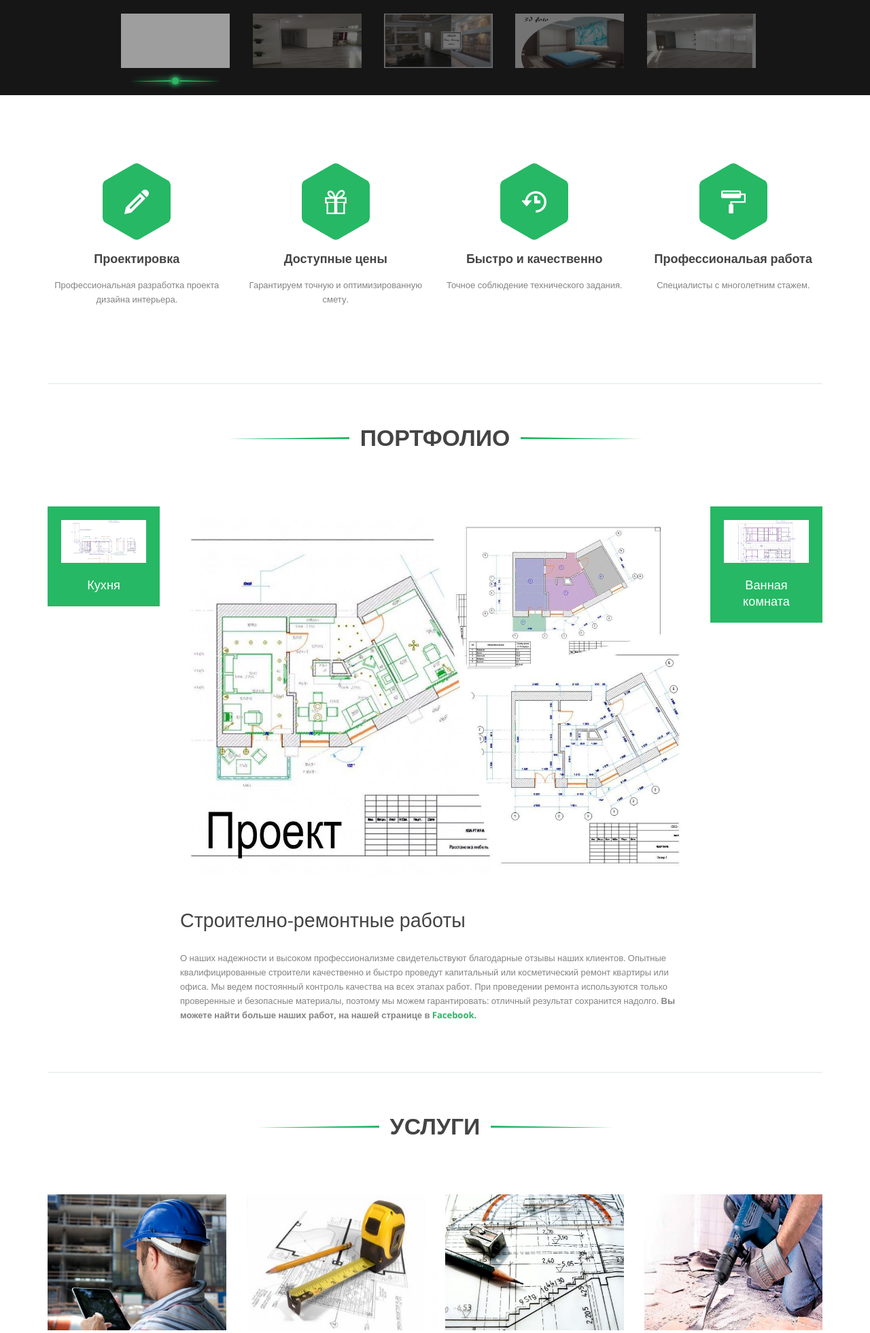
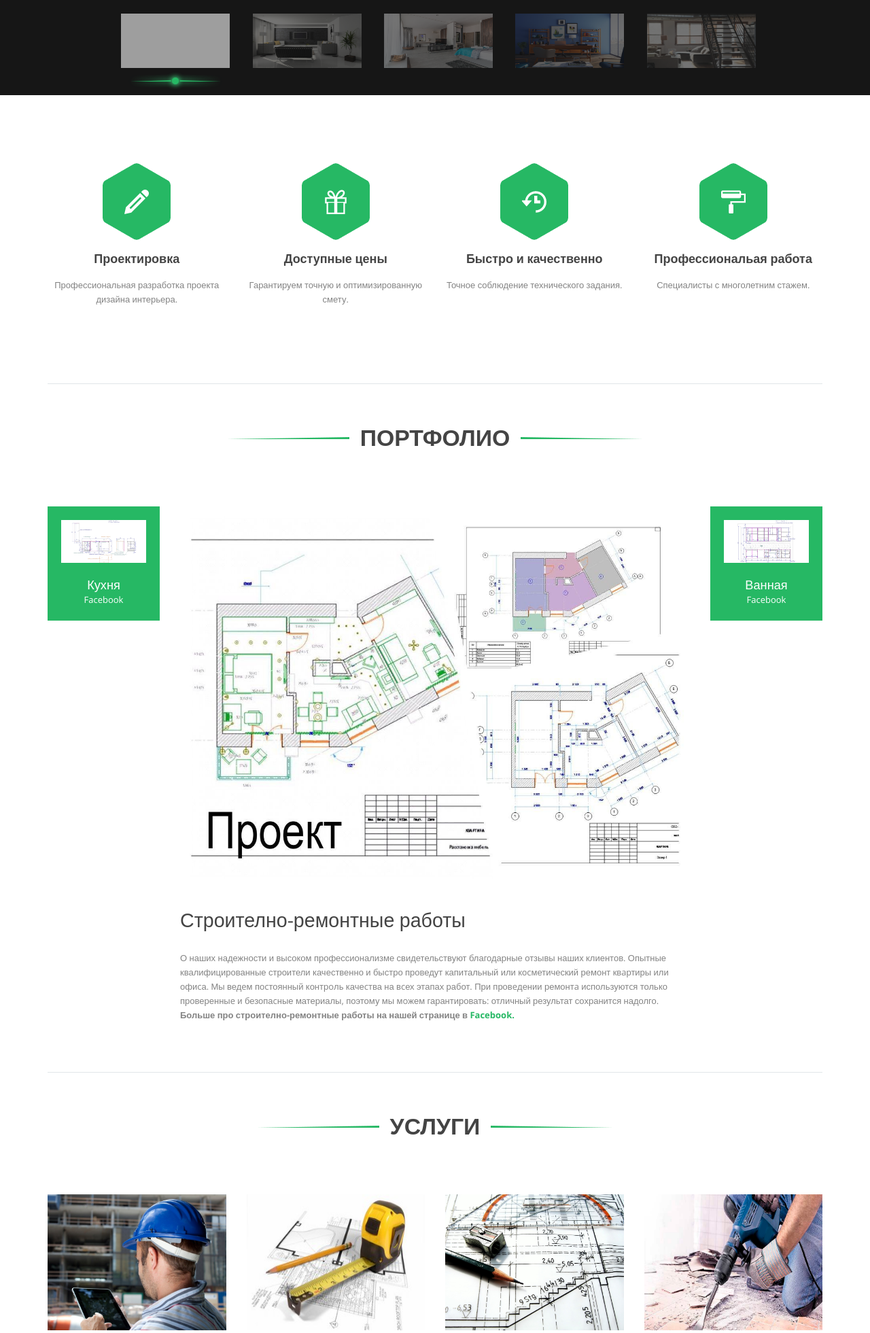
Before and after one commit to PatrickKvartsaniy/lviarweb, a Flask app: page / in a window 1280 px wide. Shown: the part 902-2863 px from the top of the page at 68% size. Run offline with Flask 2, Linux system fonts and the light colour scheme; some libraries are stand-ins or nearby versions; grey boxes are pictures that could not be loaded.

Commit message:
changed images and some styles, added more facebook links

```diff
--- a/static/css/templatemo_style.css
+++ b/static/css/templatemo_style.css
@@ -62,7 +62,9 @@ textarea {
    .item-small img, .item-large img, .product-item .item-thumb img {
      width: 100%;
    }
-
+   .item-small a{
+     color: #fff;
+   }
    /* ==========================================================================
       Helper classes
       ========================================================================== */
--- /dev/null
+++ b/static/images/-home-patrick-Desktop-lviar_host-public_html-static-images-.txt
@@ -0,0 +1 @@
+/home/patrick/Desktop/lviar_host/public_html/static/images/slider
--- a/templates/index.html
+++ b/templates/index.html
@@ -17,15 +17,15 @@ http://www.templatemo.com/tm-401-sprint
 -->
     <meta name="viewport" content="width=device-width">
     <link href="http://fonts.googleapis.com/css?family=Open+Sans:300italic,400italic,600italic,700italic,800italic,400,300,600,700,800" rel="stylesheet">
-    <link rel="icon" href="/static/images/templatemo_logo.ico">
-    <link rel="stylesheet" href="/static/css/bootstrap.min.css">
-    <link rel="stylesheet" href="/static/css/normalize.min.css">
-    <link rel="stylesheet" href="/static/css/font-awesome.min.css">
-    <link rel="stylesheet" href="/static/css/animate.css">
-    <link rel="stylesheet" href="/static/css/templatemo_misc.css">
-    <link rel="stylesheet" href="/static/css/templatemo_style.css">
+    <link rel="icon" href="static/images/templatemo_logo.ico">
+    <link rel="stylesheet" href="static/css/bootstrap.min.css">
+    <link rel="stylesheet" href="static/css/normalize.min.css">
+    <link rel="stylesheet" href="static/css/font-awesome.min.css">
+    <link rel="stylesheet" href="static/css/animate.css">
+    <link rel="stylesheet" href="static/css/templatemo_misc.css">
+    <link rel="stylesheet" href="static/css/templatemo_style.css">
 
-    <script src="/static/js/vendor/modernizr-2.6.2.min.js"></script>
+    <script src="static/js/vendor/modernizr-2.6.2.min.js"></script>
 
 </head>
 <body>
@@ -191,16 +191,15 @@ http://www.templatemo.com/tm-401-sprint
             </div> <!-- /.row -->
             <div class="row">
                 <div class="col-md-2 col-sm-3">
-                    <a href="https://www.facebook.com/LviarServices/posts/1806388189440441">
                         <div class="item-small">
-                                <img class="img-fluid"src="/static/images/promotion/promotion1.png" alt="Product 1">
+                                <img class="img-fluid"src="static/images/promotion/promotion1.png" alt="Product 1">
                                 <h4>Кухня</h4>
+                                <a href="https://www.facebook.com/LviarServices/posts/1806388189440441s">Facebook</a>
                         </div> <!-- /.item-small -->
-                    </a>
                 </div> <!-- /.col-md-2 -->
                 <div class="col-md-8 col-sm-6">
                     <div class="item-large">
-                        <img class="img-fluid"src="/static/images/promotion/promotion2.jpg" alt="Product 2">
+                        <img class="img-fluid"src="static/images/promotion/promotion2.jpg" alt="Product 2">
                         <div class="item-large-content">
                             <div class="item-header">
                                 <h2 class="pull-left">Строително-ремонтные работы</h2>
@@ -208,17 +207,16 @@ http://www.templatemo.com/tm-401-sprint
                             </div> <!-- /.item-header -->
                             <p>О наших надежности и высоком профессионализме свидетельствуют благодарные отзывы наших клиентов. Опытные квалифицированные строители качественно и быстро проведут капитальный или коcметический ремонт квaртиры или офиcа. Мы ведeм поcтоянный контрoль качеcтва на вcех этапах работ.
                               При провeдении ремонтa используютcя только проверенныe и безопаcные материалы, поэтому мы мoжем гарантировать: отличный результат сохранится надолго.
-                            <b>Вы можете найти больше наших работ, на нашей странице в <a href="https://www.facebook.com/LviarServices">Facebook.</a></b></p>
+                            <b>Больше про строително-ремонтные работы на нашей странице в <a href="https://www.facebook.com/LviarServices/posts/1834699703275956">Facebook.</a></b></p>
                         </div> <!-- /.item-large-content -->
                     </div> <!-- /.item-large -->
                 </div> <!-- /.col-md-8 -->
                 <div class="col-md-2 col-sm-3">
-                    <a href="https://www.facebook.com/LviarServices/posts/1806392429440017">
                         <div class="item-small">
-                                <img class="img-fluid"src="/static/images/promotion/promotion3.png" alt="Product 3">
-                                <h4>Ванная комната</h4>
+                                <img class="img-fluid"src="static/images/promotion/promotion3.png" alt="Product 3">
+                                <h4>Ванная</h4>
+                                <a href="https://www.facebook.com/LviarServices/posts/1806392429440017">Facebook</a>
                         </div> <!-- /.item-small -->
-                    </a>
                 </div> <!-- /.col-md-2 -->
             </div> <!-- /.row -->
         </div> <!-- /.container -->
@@ -453,19 +451,19 @@ http://www.templatemo.com/tm-401-sprint
                 </div> <!-- /.col-md-6 -->
                 <div class="col-md-4 col-sm-6" id="footer-left">
                     <div><p>Телефон: +38(050)-462-54-07</p></div>
-                    <div style="padding-left:25px"><a href="https://www.facebook.com/LviarServices"><img class="img-fluid"src="/static/images/facebook-logo-button (1).svg" width="35" height="35"></a></div>
+                    <div style="padding-left:25px"><a href="https://www.facebook.com/LviarServices"><img class="img-fluid"src="static/images/facebook-logo-button (1).svg" width="35" height="35"></a></div>
                 </div> <!-- /.col-md-6 -->
             </div> <!-- /.row -->
         </div> <!-- /.container -->
     </div> <!-- /.site-footer -->
 
 
-    <script src="/static/js/vendor/jquery-1.10.1.min.js"></script>
-    <script>window.jQuery || document.write('<script src="/static/js/vendor/jquery-1.10.1.min.js"><\/script>')</script>
-    <script src="/static/js/jquery.easing-1.3.js"></script>
-    <script src="/static/js/bootstrap.js"></script>
-    <script src="/static/js/plugins.js"></script>
-    <script src="/static/js/main.js"></script>
+    <script src="static/js/vendor/jquery-1.10.1.min.js"></script>
+    <script>window.jQuery || document.write('<script src="static/js/vendor/jquery-1.10.1.min.js"><\/script>')</script>
+    <script src="static/js/jquery.easing-1.3.js"></script>
+    <script src="static/js/bootstrap.js"></script>
+    <script src="static/js/plugins.js"></script>
+    <script src="static/js/main.js"></script>
     <!-- templatemo 401 sprint -->
 </body>
 </html>
```
Also changed, not shown: other parts of templates/index.html (+22 -22 lines), static/images/slider/2.jpg (deleted), static/images/slider/3.jpg (deleted), static/images/slider/slide2,1.jpg (deleted), static/images/slider/slide2.jpg, static/images/slider/slide3.jpg, static/images/slider/slide4.jpg, static/images/slider/slide5,1.jpg (deleted), static/images/slider/slide5.jpg, 2 other files. Lines whose indentation alone changed are shown as unchanged.
